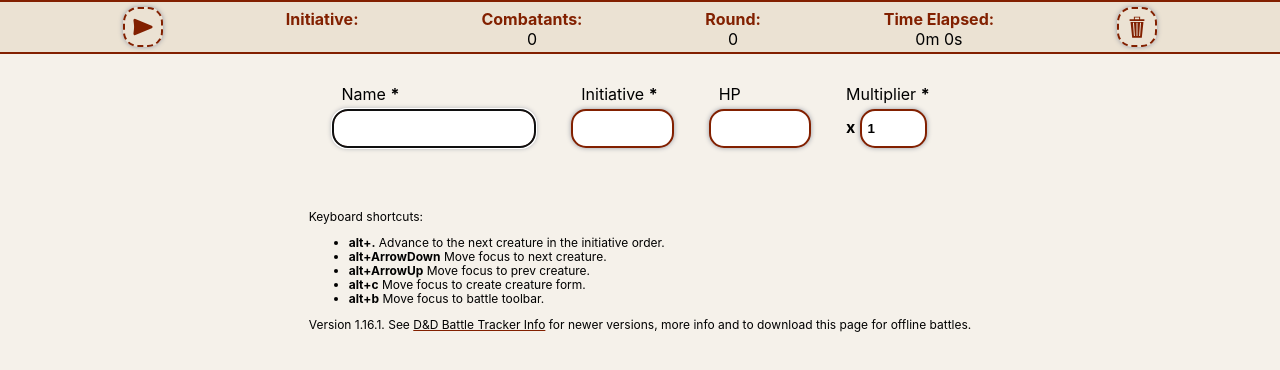
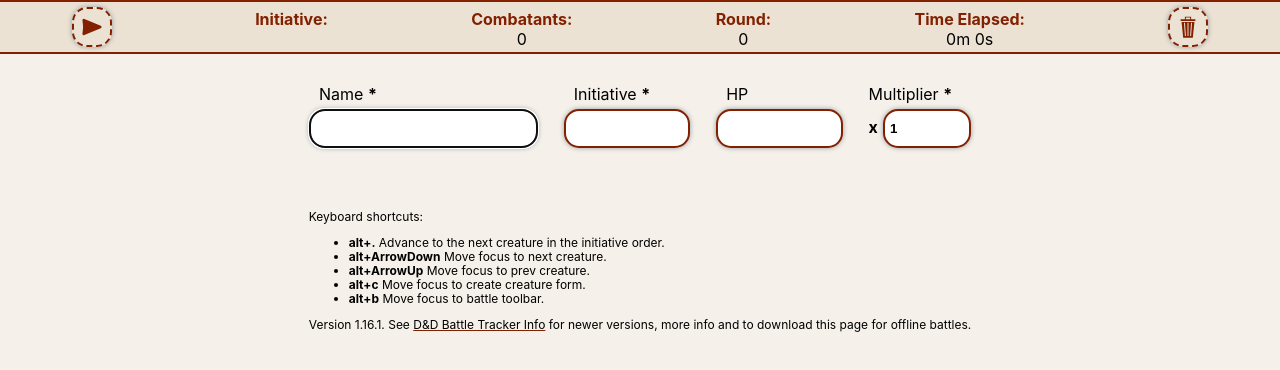
Before and after one commit to Paul-Ladyman/dnd-battle-tracker, a React (Create React App) app: page / in a window 1280 px wide. Shown: the top 370 px of the page. Built offline with nearby package versions, Linux system fonts and the light colour scheme.

Commit message:
Changes to fix display issues on Windows browsers

```diff
--- a/src/App.css
+++ b/src/App.css
@@ -38,7 +38,7 @@ a:hover {
 /* Battle toolbar */
 .battle-toolbar {
   display: flex;
-  justify-content: space-evenly;
+  justify-content: space-around;
   border-top: 2px solid #822000;
   border-bottom: 2px solid #822000;
   height: 40px;
@@ -189,7 +189,7 @@ a:hover {
 .create-creature-form {
   width: 80%;
   margin-top: 40px;
-  grid-gap: 35px;
+  grid-gap: 50px;
   display: grid;
   grid-template-columns: 20% 10% 10% 10%;
   justify-content: center;
@@ -205,6 +205,7 @@ a:hover {
   padding: 10px;
   border-radius: 15px;
   box-shadow: 0 0 5px #979AA4;
+  width: 100%;
 }
 
 .create-creature-form--label {
```
